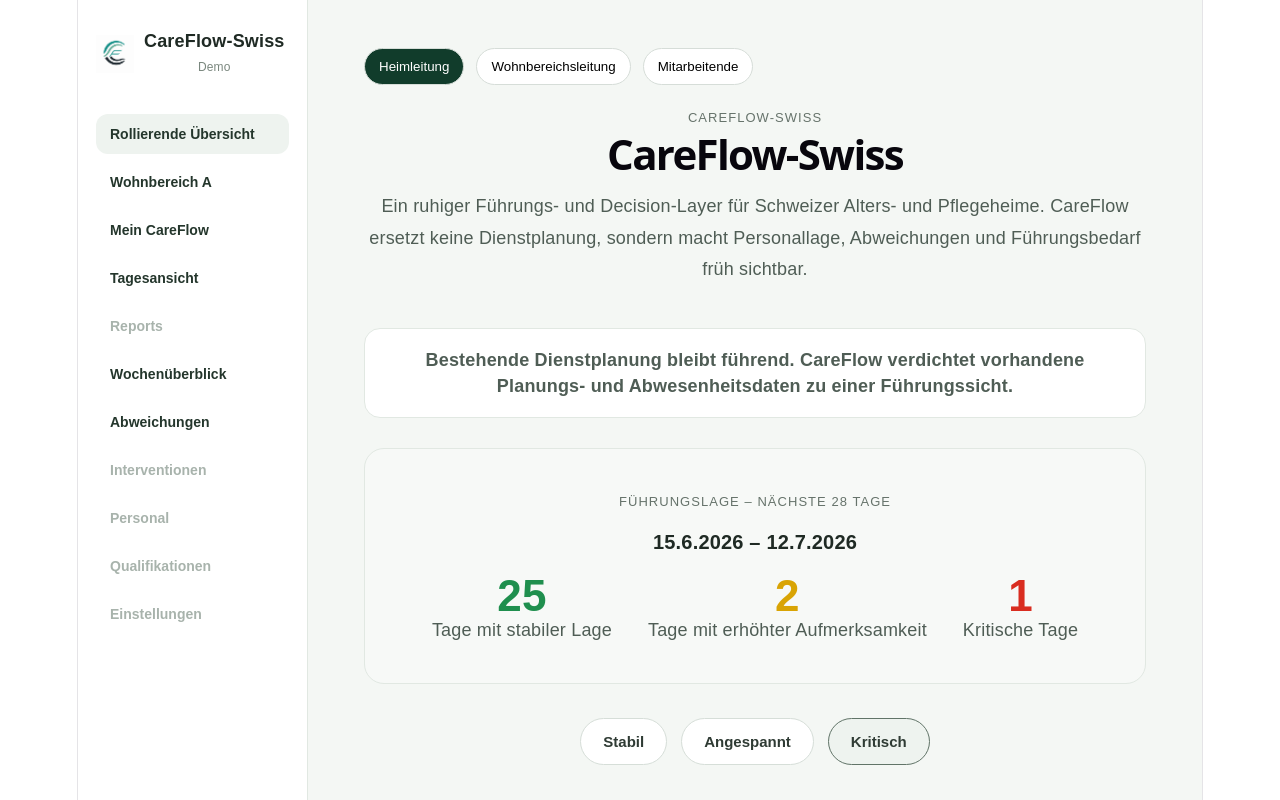
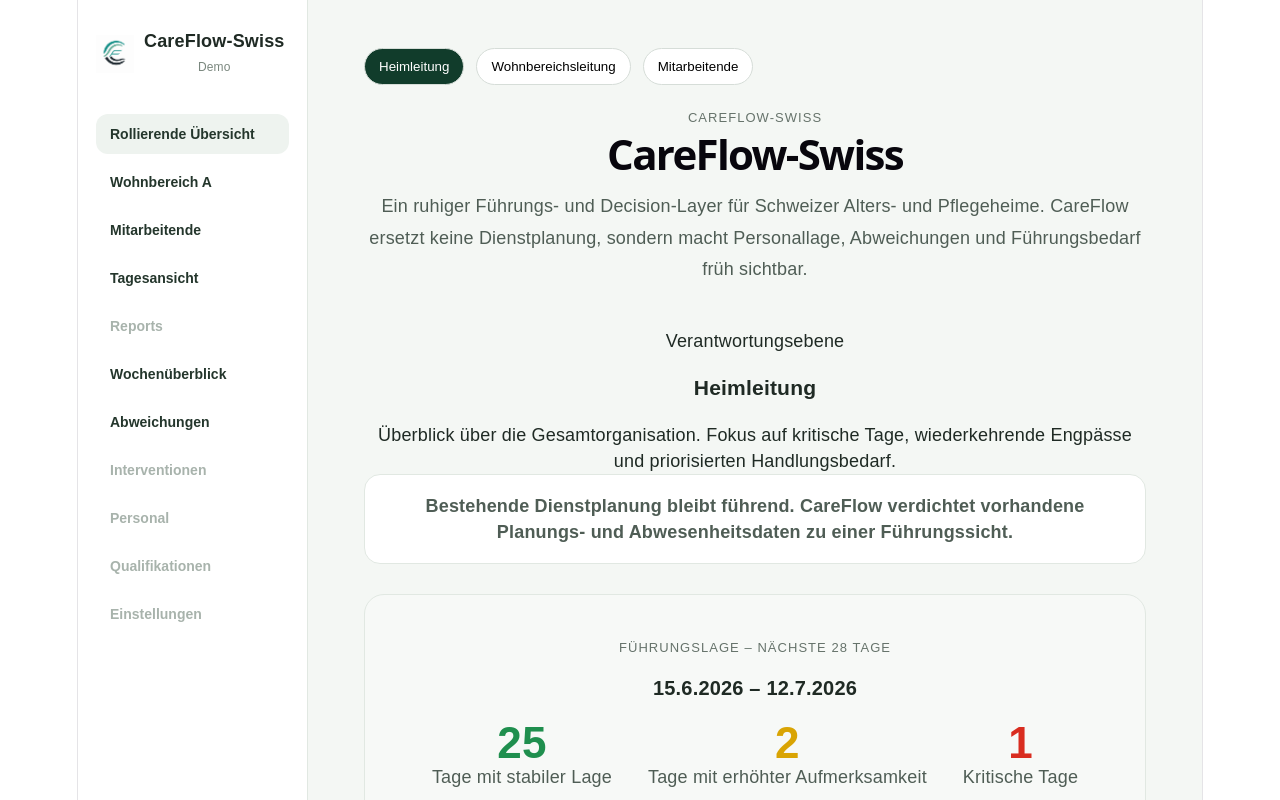
Before and after one commit to abbizco-bot/careflow-swiss, a React (Vite) app in the folder frontend/: page / in a window 1280 px wide. Shown: the top 800 px of the page. Built offline with nearby package versions, Linux system fonts and the light colour scheme.

Commit message:
Rename employee navigation item

```diff
--- a/frontend/src/App.tsx
+++ b/frontend/src/App.tsx
@@ -69,7 +69,7 @@ type DayViewModel = {
 const navigationItems: NavigationItem[] = [
   { key: "rolling", label: "Rollierende Übersicht", isEnabled: true },
   { key: "stationA", label: "Wohnbereich A", isEnabled: true },
-  { key: "employee", label: "Mein CareFlow", isEnabled: true },
+  { key: "employee", label: "Mitarbeitende", isEnabled: true },
   { key: "day", label: "Tagesansicht", isEnabled: true },
   { key: "reports", label: "Reports", isEnabled: false },
   { key: "week", label: "Wochenüberblick", isEnabled: true },
@@ -618,7 +618,14 @@ console.log("visibleDays", visibleDays.map((day) => day.daySeverity));
             {copy.appSubtitle}
           </p>
         </header>
-
+        <section className="role-context-card">
+  <p className="eyebrow">Verantwortungsebene</p>
+  <h3>Heimleitung</h3>
+  <p>
+    Überblick über die Gesamtorganisation. Fokus auf kritische Tage,
+    wiederkehrende Engpässe und priorisierten Handlungsbedarf.
+  </p>
+</section>
            {activePage === "employee" && (
           <section
             style={{
```
